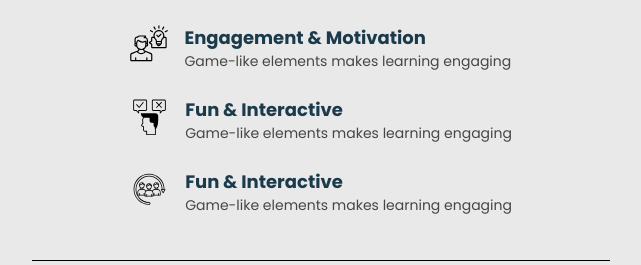
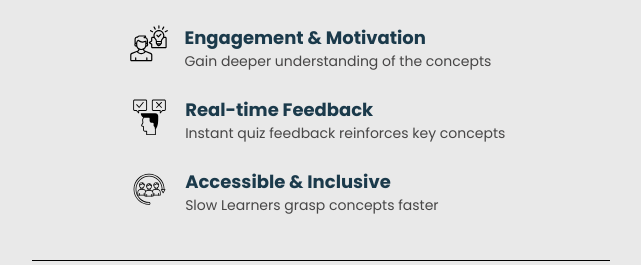
Before and after one commit to Anan23Ked/Learnify-web-app, a React (Vite) app in the folder Learnify/: page / in a window 1280 px wide. Shown: the part 511-776 px from the top of the page, without its empty margins (319-960 px from the left). Built offline with nearby package versions, Linux system fonts and the light colour scheme.

Commit message:
minor changes

```diff
--- a/Learnify/src/App.jsx
+++ b/Learnify/src/App.jsx
@@ -1,4 +1,4 @@
-import { BrowserRouter as Router, Routes, Route, Navigate, useLocation } from 'react-router-dom';
+import { BrowserRouter as Router, Routes, Route, Navigate } from 'react-router-dom';
 import { useState, useEffect } from 'react';
 import LandingPage from './components/LandingPage';
 import BottomNavBar from './components/BottomNavigation';
@@ -18,20 +18,6 @@ const App = () => {
     localStorage.setItem("isAuthenticated", isAuthenticated);
   }, [isAuthenticated]);
   const [showWelcomeScreen, setShowWelcomeScreen] = useState(false);
-
-  // Handle successful login
-  const handleLogin = () => {
-    setIsAuthenticated(true);
-    // Skip welcome screen for login
-    setShowWelcomeScreen(false);
-  };
-
-  // Handle successful signup
-  const handleSignup = () => {
-    setIsAuthenticated(true);
-    // Show welcome screen after signup
-    setShowWelcomeScreen(true);
-  };
 
   return (
     <Router>
--- a/Learnify/src/components/BottomNavigation.jsx
+++ b/Learnify/src/components/BottomNavigation.jsx
@@ -10,7 +10,7 @@ export default function BottomNavBar() {
   const navigate = useNavigate();
 
   return (
-    <div className="fixed bottom-0 left-0 right-0 bg-white border-t border-gray-300 shadow-lg z-50 w-full">
+    <div className="fixed bottom-0 left-0 right-0 bg-lightWhite border-t border-gray-300 shadow-lg z-50 w-full">
       <BottomNavigation
         showLabels
         value={value}
--- a/Learnify/src/components/Home.jsx
+++ b/Learnify/src/components/Home.jsx
@@ -35,7 +35,7 @@ const Home = () => {
                     className="h-[50px] w-auto rounded-lg ml-4 justify-start"
                     src={Face_2}
                 />
-                <p className='text-lg'>Hello Neil!</p>
+                <p className='text-lg m-2'>Hello Neil!</p>
             </div>
             <div className="flex flex-row justify-between items-center gap-4 m-4 container mx-auto px-4">
                 {stats.map((stat, index) => (
@@ -62,7 +62,7 @@ const Home = () => {
                             <Tab key={subject} value={subject} label={subject} sx={tabStyles} />
                         ))}
                     </Tabs>
-                </Box>;
+                </Box>
                 <div className="pt-1">
                     {val === "Physics" &&
                         <div>
@@ -74,7 +74,7 @@ const Home = () => {
                                     <MultiLevelProgressBar completedSteps={2} ARLink= "https://lens.snap.com/experience/2f89d9d9-ce58-4098-b450-eb34c27bbeef" />
                                     <div className="flex flex-col items-center">
                                         {/* Progress in Center */}
-                                        <Progress style={{ width: "75px", height: "75px" }} strokeWidth={10} progress={75} subtitle="Quiz Score 15/70" />
+                                        <Progress style={{ width: "75px", height: "75px" }} strokeWidth={10} progress={75} subtitle="Quiz Score 15/70" ballStrokeWidth={20} />
 
                                         {/* Time Info Below Progress */}
                                         <div className="flex flex-row items-center mt-4 ">
--- a/Learnify/src/components/Modules.jsx
+++ b/Learnify/src/components/Modules.jsx
@@ -7,7 +7,7 @@ import ARLogo from '../assets/Icons/noun-ar-white.svg'
 import { PHYSICS, BIOLOGY } from '../constants';
 
 
-const Modules = ({ item }) => {
+const Modules = () => {
 
     const [showModal, setShowModal] = useState(false);
 
@@ -26,7 +26,7 @@ const Modules = ({ item }) => {
 
     const handleLaunchClick = (e, currentItem) => {
         // Use the currentItem passed to the function or fall back to the component prop
-        const linkItem = currentItem || item;
+        const linkItem = currentItem;
 
         if (!linkItem?.link) {
             e.preventDefault();
@@ -44,7 +44,7 @@ const Modules = ({ item }) => {
     };
 
     return (
-        <div className="w-full max-w-full overflow-x-hidden">
+        <div className="w-full  max-w-full overflow-x-hidden">
 
             <div className="flex border-b-2 pb-3 justify-center items-center border-lightGray w-full">
                 <img
@@ -75,7 +75,7 @@ const Modules = ({ item }) => {
 
                             sx={{
                                 borderRadius: 2,
-                                paddingX: 3,
+                                paddingX: 1,
                                 paddingY: 1,
                                 backgroundColor: val === label ? "darkGray" : "white",
                                 color: "black",
@@ -98,8 +98,8 @@ const Modules = ({ item }) => {
             </Box>
 
             {val === "Physics" &&
-                <div className="px-2 sm:px-4">
-                    <p className="text-lg font-medium">Physics Modules</p>
+                <div className="px-2 sm:px-4 bg-white border-2">
+                    <p className="text-lg pb-2 pt-4 font-medium">Physics Modules</p>
                     <div>
                         {PHYSICS.map((item, index) => (
 
@@ -154,8 +154,8 @@ const Modules = ({ item }) => {
                 </div>
             }
             {val === "Biology" &&
-                <div className="m-4">
-                    <p className="text-lg font-medium">Biology Modules</p>
+                <div className="p-4 bg-white border-2 pb-12 rounded-lg ">
+                    <p className="pb-2 text-lg  font-medium">Biology Modules</p>
                     <div>
                         {BIOLOGY.map((item, index) => (
 
@@ -177,7 +177,7 @@ const Modules = ({ item }) => {
                                     {/* <div className="w-full h-[4px]">
                 <LevelProgress progress={50} />
             </div> */}
-prr{item.link}
+
                                     <a
                                         href={item.link || "#"}
                                         onClick={handleLaunchClick}
--- a/Learnify/src/components/WelcomeScreen.jsx
+++ b/Learnify/src/components/WelcomeScreen.jsx
@@ -26,12 +26,13 @@ const WelcomeScreen =({onGetStarted}) =>{
        Gear Up!
       </button>
 
-      <p className='text-sm'>Wondering what could you expect here?</p>
+      <p className='pt-4 text-sm'>Wondering what could you expect here?</p>
       <p className='text-sm'>🎮 AR Gamified Learnig</p>
       <p className='text-sm'>📲 Personalised Dashboard </p>
            <p className='text-sm'>✍️ Interactive Practice Exercises</p>
            <p className='text-sm'>🎥 Video Tutorials and Guides</p>
            </div>
+
         </div>
     )
 }
--- a/Learnify/src/constants/index.js
+++ b/Learnify/src/constants/index.js
@@ -32,19 +32,19 @@ export const featureItems = [
         id:2,
         icon: Icon2,
         title: "Engagement & Motivation",
-        description: "Game-like elements makes learning engaging"
+        description: "Gain deeper understanding of the concepts"
     },
     {
         id:3,
         icon: Icon3,
-        title: "Fun & Interactive",
-        description: "Game-like elements makes learning engaging"
+        title: "Real-time Feedback",
+        description: "Instant quiz feedback reinforces key concepts"
     },
     {
         id:4,
         icon: Icon4,
-        title: "Fun & Interactive",
-        description: "Game-like elements makes learning engaging"
+        title: "Accessible & Inclusive",
+        description: "Slow Learners grasp concepts faster"
     },
 ]
 
--- a/Learnify/tailwind.config.js
+++ b/Learnify/tailwind.config.js
@@ -13,6 +13,7 @@ export default {
         darkGray: "#474646",  // Dark Gray
         lightGray: "#A8A8A8",  // Light Gray
         whiteColor: "#ffffff", // White
+        lightWhite: "#f2f2f2"
       },
 
       fontFamily:{
```
